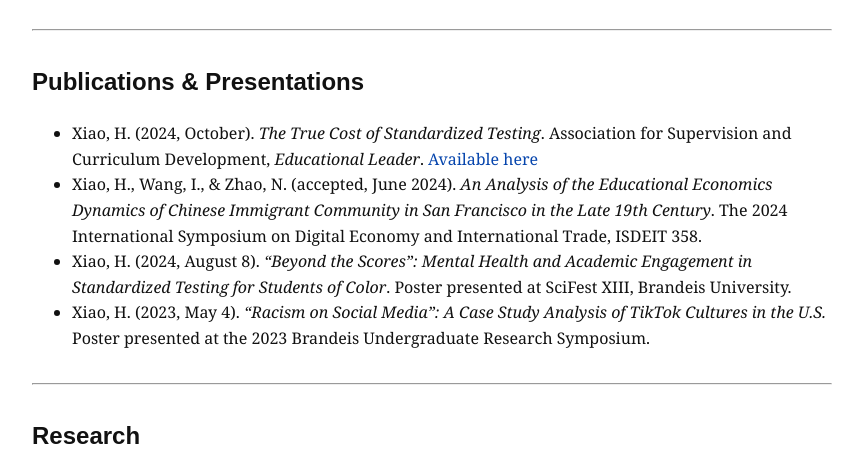
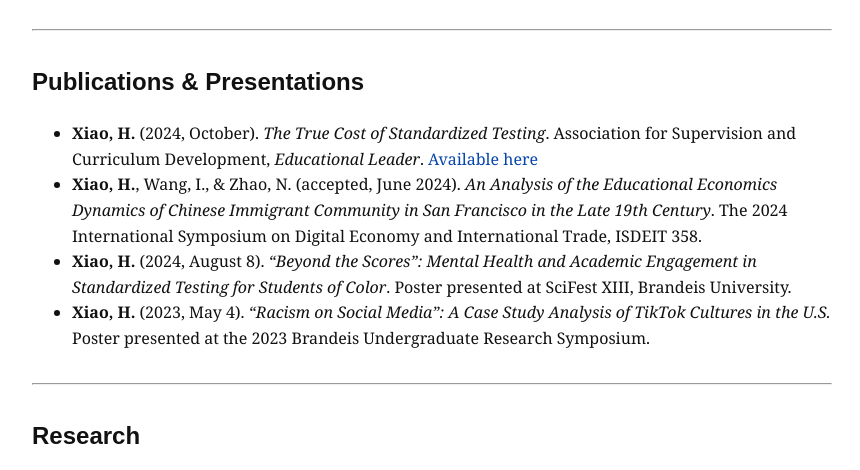
Before and after one commit to harrisonxiao/harrisonxiao.github.io, a plain HTML site: page index.html in a window 1280 px wide. Shown: the part 1275-1745 px from the top of the page, without its empty margins (208-1068 px from the left). Drawn offline with Linux system fonts and the light colour scheme.

Commit message:
Update index.html

```diff
--- a/index.html
+++ b/index.html
@@ -127,10 +127,14 @@
   <div class="left-align">
     <h2>Publications & Presentations</h2>
     <ul>
-      <li>Xiao, H. (2024, October). <em>The True Cost of Standardized Testing</em>. Association for Supervision and Curriculum Development, <em>Educational Leader</em>. <a href="https://ascd.org/blogs/the-true-cost-of-standardized-testing" target="_blank">Available here</a></li>
-      <li>Xiao, H., Wang, I., & Zhao, N. (accepted, June 2024). <em>An Analysis of the Educational Economics Dynamics of Chinese Immigrant Community in San Francisco in the Late 19th Century</em>. The 2024 International Symposium on Digital Economy and International Trade, ISDEIT 358.</li>
-      <li>Xiao, H. (2024, August 8). <em>“Beyond the Scores”: Mental Health and Academic Engagement in Standardized Testing for Students of Color</em>. Poster presented at SciFest XIII, Brandeis University.</li>
-      <li>Xiao, H. (2023, May 4). <em>“Racism on Social Media”: A Case Study Analysis of TikTok Cultures in the U.S.</em> Poster presented at the 2023 Brandeis Undergraduate Research Symposium.</li>
+      <li><strong>Xiao, H.</strong> (2024, October). <em>The True Cost of Standardized Testing</em>. Association for Supervision and Curriculum Development, <em>Educational Leader</em>. <a href="https://ascd.org/blogs/the-true-cost-of-standardized-testing" target="_blank">Available here</a></li>
+
+<li><strong>Xiao, H.</strong>, Wang, I., & Zhao, N. (accepted, June 2024). <em>An Analysis of the Educational Economics Dynamics of Chinese Immigrant Community in San Francisco in the Late 19th Century</em>. The 2024 International Symposium on Digital Economy and International Trade, ISDEIT 358.</li>
+
+<li><strong>Xiao, H.</strong> (2024, August 8). <em>“Beyond the Scores”: Mental Health and Academic Engagement in Standardized Testing for Students of Color</em>. Poster presented at SciFest XIII, Brandeis University.</li>
+
+<li><strong>Xiao, H.</strong> (2023, May 4). <em>“Racism on Social Media”: A Case Study Analysis of TikTok Cultures in the U.S.</em> Poster presented at the 2023 Brandeis Undergraduate Research Symposium.</li>
+
     </ul>
   </div>
 
```
